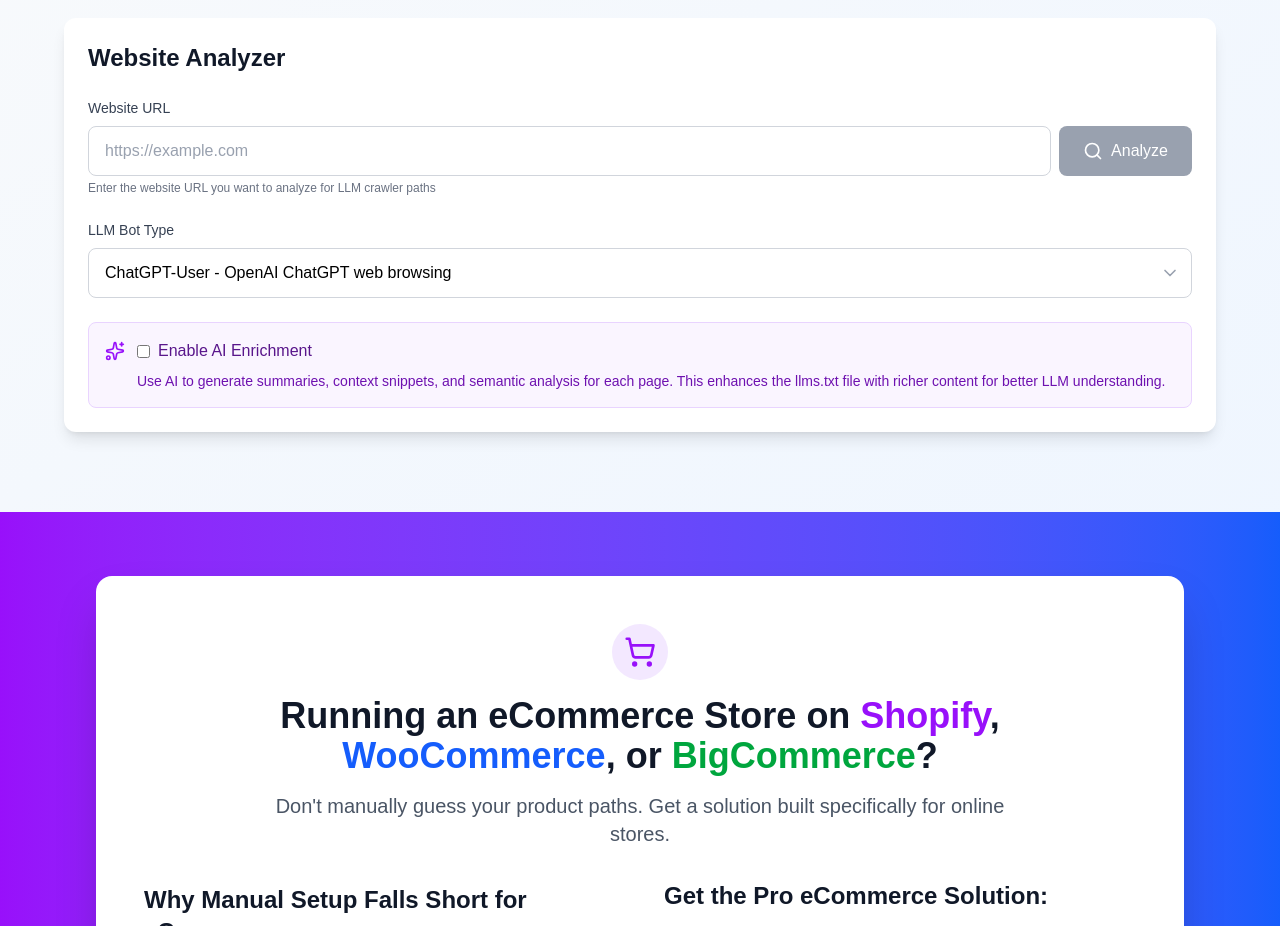
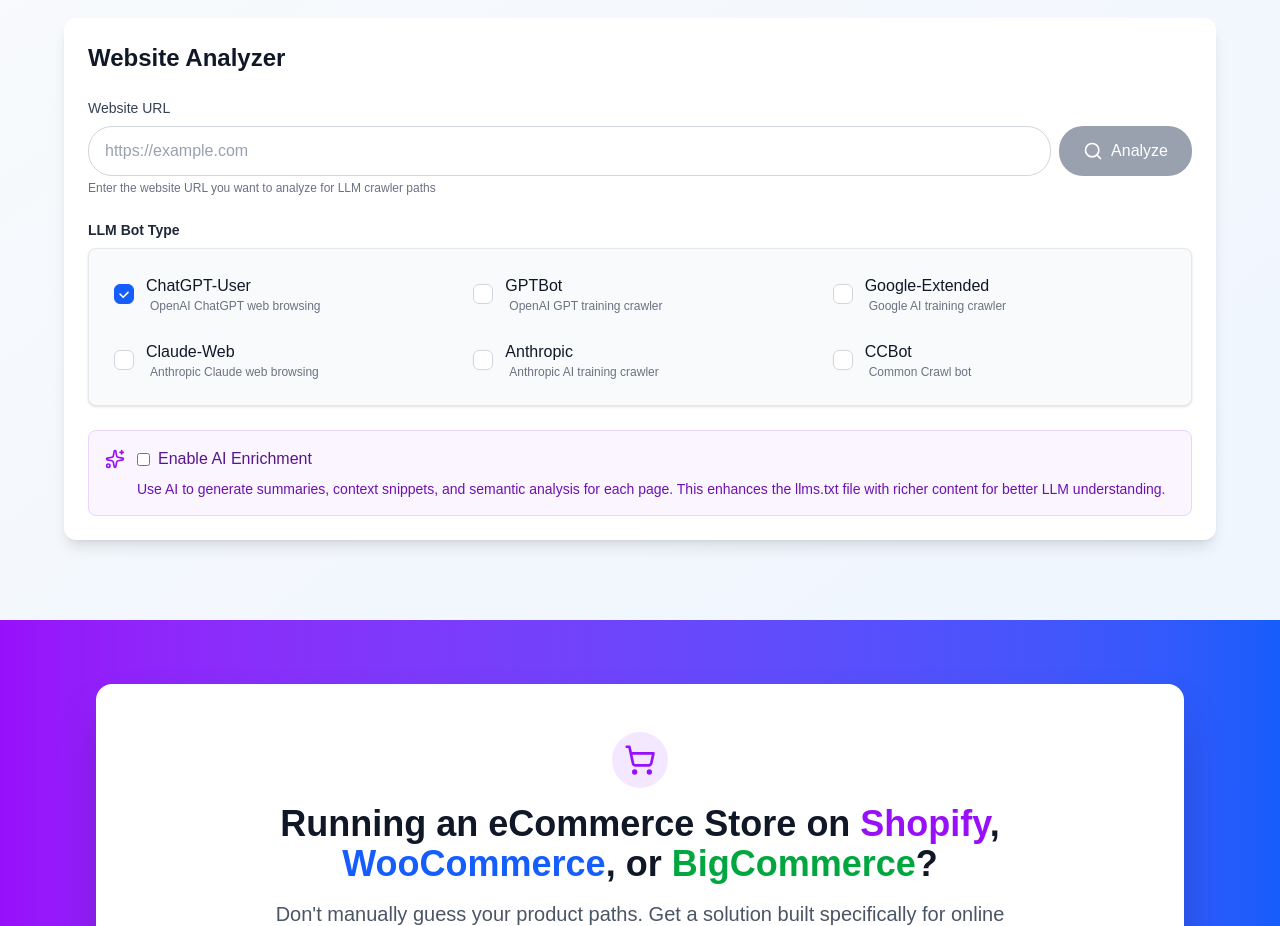
Before and after one commit to XillenTech/thellmstxt.com, a Next.js app: page / in a window 1280 px wide. Shown: the part 1240-2166 px from the top of the page. Built offline with nearby package versions, Linux system fonts and the light colour scheme.

Commit message:
Refactor WebsiteAnalyzer component to support multiple LLM bots selection; update API request structure to accept an array of bots; enhance UI elements for better accessibility and user experience.

```diff
--- a/src/components/WebsiteAnalyzer.tsx
+++ b/src/components/WebsiteAnalyzer.tsx
@@ -5,7 +5,7 @@
   // Loader2,
   AlertCircle,
   CheckCircle,
-  ChevronDown,
+  // ChevronDown,
   Sparkles,
   Square,
 } from "lucide-react";
@@ -35,7 +35,7 @@
 
 const WebsiteAnalyzer = ({ onAnalysisComplete }: WebsiteAnalyzerProps) => {
   const [url, setUrl] = useState("");
-  const [selectedBot, setSelectedBot] = useState<LLMBot>("ChatGPT-User");
+  const [selectedBots, setSelectedBots] = useState<LLMBot[]>(["ChatGPT-User"]);
   const [isLoading, setIsLoading] = useState(false);
   const [error, setError] = useState<string | null>(null);
   const [analysisResult, setAnalysisResult] = useState<AnalysisResult | null>(
@@ -144,8 +144,8 @@
       process.env.NEXT_PUBLIC_API_BASE_URL || "http://localhost:8000";
     const sseUrl = `${apiBase}/api/analyze-website?url=${encodeURIComponent(
       url.trim()
-    )}&llmBot=${encodeURIComponent(
-      selectedBot
+    )}&bots=${encodeURIComponent(
+      selectedBots.join(",")
     )}&aiEnrichment=${aiEnrichment}&sessionId=${newSessionId}`;
 
     const evtSource = new EventSource(sseUrl);
@@ -241,7 +241,8 @@
               value={url}
               onChange={(e) => setUrl(e.target.value)}
               placeholder="https://example.com"
-              className="flex-1 px-4 py-3 border border-gray-300 rounded-lg focus:ring-2 focus:ring-blue-500 focus:border-transparent transition-all text-black placeholder:text-gray-400"
+              autoFocus
+              className="flex-1 px-4 py-3 border border-gray-300 rounded-3xl focus:outline-none focus:ring-blue-500 transition-all text-black placeholder:text-gray-400"
               disabled={isLoading}
               required
             />
@@ -249,7 +250,7 @@
               <button
                 type="button"
                 onClick={stopAnalysis}
-                className="px-6 py-3 bg-red-600 text-white rounded-lg hover:bg-red-700 transition-all flex items-center space-x-2"
+                className="px-6 py-3 bg-red-600 text-white rounded-3xl hover:bg-red-700 transition-all flex items-center space-x-2"
               >
                 <Square className="h-5 w-5" />
                 <span>
@@ -262,7 +263,7 @@
               <button
                 type="submit"
                 disabled={!url.trim()}
-                className="px-6 py-3 bg-blue-600 text-white rounded-lg hover:bg-blue-700 disabled:bg-gray-400 disabled:cursor-not-allowed transition-all flex items-center space-x-2"
+                className="px-6 py-3 bg-blue-600 text-white rounded-3xl hover:bg-blue-700 disabled:bg-gray-400 disabled:cursor-not-allowed transition-all flex items-center space-x-2"
               >
                 <Search className="h-5 w-5" />
                 <span>Analyze</span>
@@ -270,7 +271,7 @@
             )}
           </div>
           {isLoading && (
-            <div className="text-xs text-blue-800 bg-blue-50 border border-blue-200 rounded mt-2 px-3 py-2">
+            <div className="text-sm text-blue-800 bg-blue-50 border border-blue-200 rounded mt-2 px-3 py-2">
               Analyzing the website takes just couple of minutes.
             </div>
           )}
@@ -282,24 +283,61 @@
           </p>
         </div>
 
-        <div>
-          <label className="text-sm font-medium text-gray-700 mb-2 block">
+        <div className="mb-6">
+          <label className="text-sm font-semibold text-gray-800 mb-2 block">
             LLM Bot Type
           </label>
-          <div className="relative">
-            <select
-              value={selectedBot}
-              onChange={(e) => setSelectedBot(e.target.value as LLMBot)}
-              className="w-full px-4 py-3 border border-gray-300 text-black rounded-lg focus:ring-2 focus:ring-blue-500 focus:border-transparent transition-all appearance-none"
-              disabled={isLoading}
-            >
-              {llmBots.map((bot) => (
-                <option key={bot.value} value={bot.value}>
-                  {bot.label} - {bot.description}
-                </option>
-              ))}
-            </select>
-            <ChevronDown className="absolute right-3 top-1/2 -translate-y-1/2 h-5 w-5 text-gray-400 pointer-events-none" />
+          <div className="grid grid-cols-1 sm:grid-cols-2 md:grid-cols-3 gap-2 rounded-lg border border-gray-200 bg-gray-50 p-4 shadow-sm">
+            {llmBots.map((bot) => (
+              <label
+                key={bot.value}
+                className="flex items-center space-x-3 cursor-pointer rounded px-2 py-2 transition border border-transparent hover:border-blue-200 select-none group"
+                tabIndex={0}
+                onKeyDown={(e) => {
+                  if (e.key === " " || e.key === "Enter") {
+                    setSelectedBots((prev) =>
+                      prev.includes(bot.value)
+                        ? prev.filter((b) => b !== bot.value)
+                        : [...prev, bot.value]
+                    );
+                  }
+                }}
+              >
+                <span className="relative flex items-center justify-center">
+                  <input
+                    type="checkbox"
+                    checked={selectedBots.includes(bot.value)}
+                    onChange={() => {
+                      setSelectedBots((prev) =>
+                        prev.includes(bot.value)
+                          ? prev.filter((b) => b !== bot.value)
+                          : [...prev, bot.value]
+                      );
+                    }}
+                    className="peer appearance-none w-5 h-5 border border-gray-300 rounded-md bg-white checked:bg-blue-600 checked:border-blue-600 focus:outline-none focus:ring-2 focus:ring-blue-400 transition-all"
+                  />
+                  <svg
+                    className="absolute w-4 h-4 text-white pointer-events-none opacity-0 peer-checked:opacity-100 transition-opacity"
+                    viewBox="0 0 20 20"
+                    fill="none"
+                    stroke="currentColor"
+                    strokeWidth="2"
+                  >
+                    <path
+                      d="M5 10l4 4 6-6"
+                      strokeLinecap="round"
+                      strokeLinejoin="round"
+                    />
+                  </svg>
+                </span>
+                <div>
+                  <span className="font-medium text-gray-900">{bot.label}</span>
+                  <div className="text-xs text-gray-500 pl-1">
+                    {bot.description}
+                  </div>
+                </div>
+              </label>
+            ))}
           </div>
         </div>
 
--- a/src/types/backend.ts
+++ b/src/types/backend.ts
@@ -48,7 +48,7 @@
 // API request/response types
 export interface WebsiteAnalysisRequest {
   url: string;
-  llmBot: LLMBot;
+  bots: LLMBot[];
   aiEnrichment?: boolean;
 }
 
```
